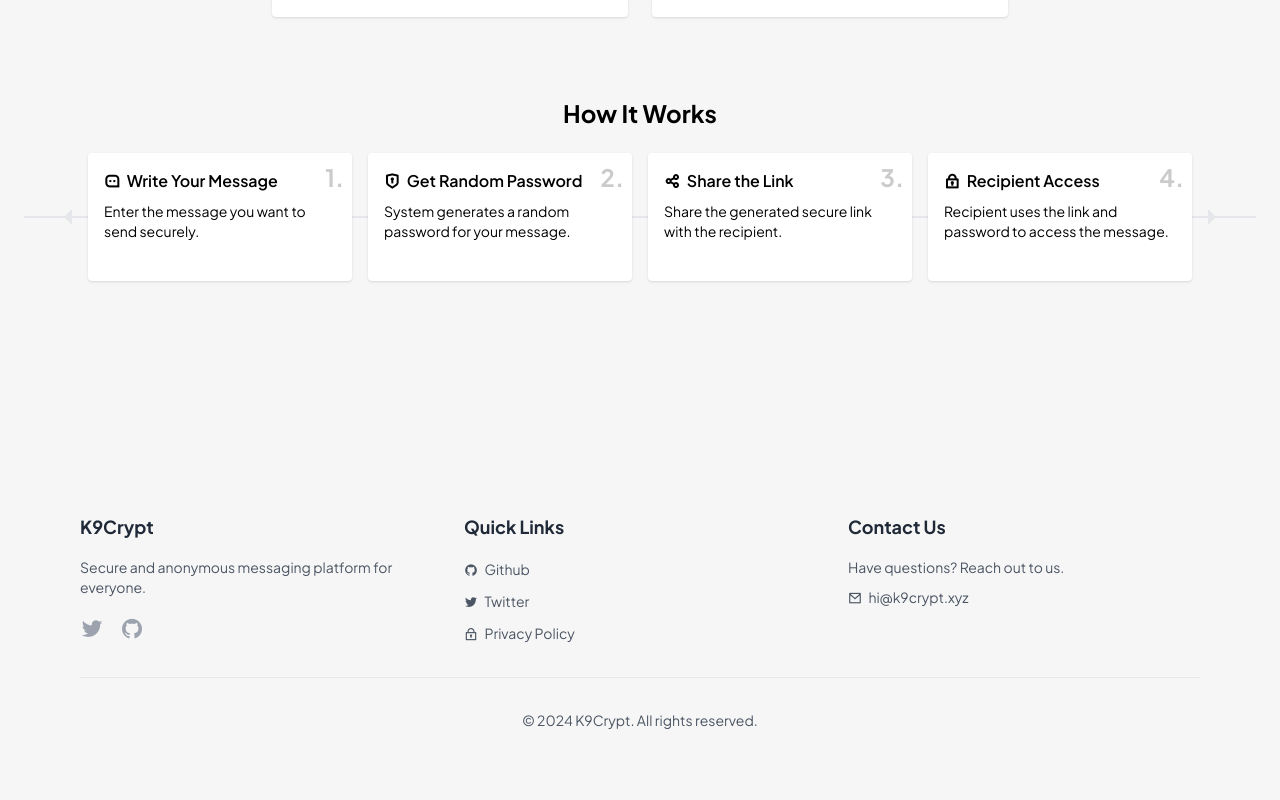
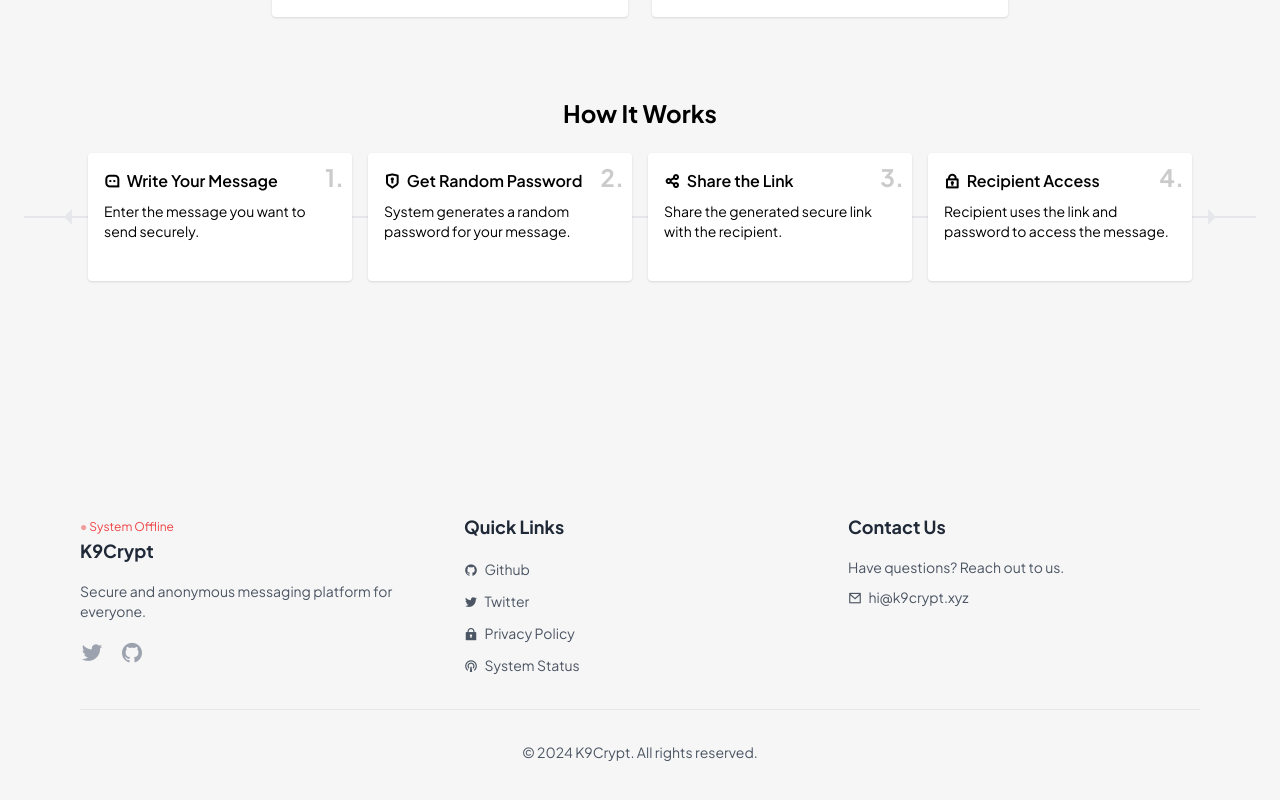
Before and after one commit to K9Crypt/website, a SvelteKit app: page / in a window 1280 px wide. Shown: the part 647-1447 px from the top of the page. Before the commit the page ends 1417 px from the top, so only its background shows below. Built offline with nearby package versions, Linux system fonts and the light colour scheme; no server answers.

Commit message:
Add files via upload

```diff
--- a/src/components/Footer.svelte
+++ b/src/components/Footer.svelte
@@ -1,7 +1,25 @@
+<script lang="ts">
+  import { checkLink } from "$lib/check";
+  import { onMount } from "svelte";
+
+  let status: boolean = false;
+
+  onMount(async () => {
+    await checkLink("https://api.k9crypt.xyz").then((data) => {
+      status = data;
+    });
+  });
+</script>
+
 <footer class="mt-36 py-10">
   <div class="max-w-6xl mx-auto px-4">
     <div class="grid gap-8 md:grid-cols-3">
       <div>
+        {#if status}
+        <span class="text-xs text-green-600"><span class="animate-pulse">●</span> All Systems Online</span>
+        {:else}
+        <span class="text-xs text-red-500"><span class="animate-pulse">●</span> System Offline</span>
+        {/if}
         <h3 class="text-lg font-bold text-gray-800 mb-4">K9Crypt</h3>
         <p class="text-sm text-gray-600 mb-4">Secure and anonymous messaging platform for everyone.</p>
         <div class="flex space-x-4">
@@ -18,7 +36,8 @@
         <ul class="space-y-2">
           <li><a href="https://github.com/k9crypt" class="text-sm text-gray-600 hover:text-gray-800"><i class="ri-github-fill mr-1"></i> Github</a></li>
           <li><a href="https://twitter.com/k9crypt" class="text-sm text-gray-600 hover:text-gray-800"><i class="ri-twitter-fill mr-1"></i> Twitter</a></li>
-          <li><a href="/privacy" class="text-sm text-gray-600 hover:text-gray-800"><i class="ri-lock-2-line mr-1"></i> Privacy Policy</a></li>
+          <li><a href="/privacy" class="text-sm text-gray-600 hover:text-gray-800"><i class="ri-lock-2-fill mr-1"></i> Privacy Policy</a></li>
+          <li><a href="https://status.k9crypt.xyz/" class="text-sm text-gray-600 hover:text-gray-800"><i class="ri-signal-tower-fill mr-1"></i> System Status</a></li>
         </ul>
       </div>
       <div>
--- a/src/components/Navbar.svelte
+++ b/src/components/Navbar.svelte
@@ -35,6 +35,7 @@
               <a href="https://github.com/k9crypt" class="block px-4 py-2 text-sm text-gray-600 hover:text-black"><i class="ri-github-fill mr-1"></i> Github</a>
               <a href="/create" class="block px-4 py-2 text-sm text-gray-600 hover:text-black"><i class="ri-message-3-line mr-1"></i> Create</a>
               <a href="/privacy" class="block px-4 py-2 text-sm text-gray-600 hover:text-black"><i class="ri-lock-2-line mr-1"></i> Privacy</a>
+              <a href="https://status.k9crypt.xyz/" class="block px-4 py-2 text-sm text-gray-600 hover:text-black"><i class="ri-signal-tower-line mr-1"></i> System Status</a>
               <hr class="border-t border-gray-300/30">
               <a href="mailto:hi@k9crypt.xyz" class="block px-4 py-2 text-sm text-gray-600 hover:text-black"><i class="ri-mail-line mr-1"></i> hi@k9crypt.xyz</a>
             </div>
--- a/src/routes/+error.svelte
+++ b/src/routes/+error.svelte
@@ -6,7 +6,7 @@
       The page you're looking for doesn't exist or has been moved.
     </p>
     <a href="/" class="bg-gray-800 text-white py-2 px-6 rounded transition duration-300 hover:bg-gray-900 text-sm">
-      Go Back Home
+      <i class="ri-home-4-fill mr-1"></i> Go Back Home
     </a>
   </div>
 </section>
```
Also changed, not shown: tailwind.config.ts (+4 -4 lines).
